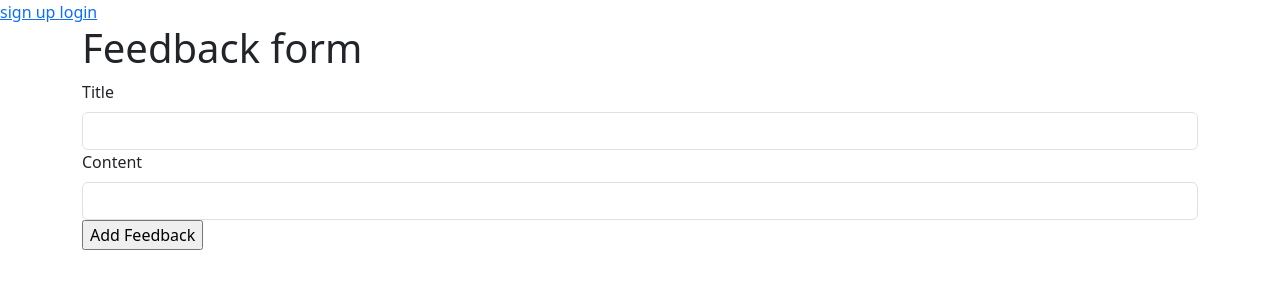
After one commit to mbouanik/flask_feedback, a Flask app: a page that uses templates/base.html in a window 1280 px wide. The commit adds this page. Shown: the top 300 px of the page. Run offline with Flask 3, Linux system fonts and the light colour scheme.

Commit message:
all routes added

```diff
--- a/forms.py
+++ b/forms.py
@@ -14,3 +14,8 @@ class LoginForm(FlaskForm):
     username = StringField("Username", validators=[InputRequired()])
     password = PasswordField("Password", validators=[InputRequired()])
     submit = SubmitField("Login")
+
+class FeedbackForm(FlaskForm):
+    title = StringField("Title")
+    content = StringField("Content")
+    submit = SubmitField("Add Feedback")
--- a/routes.py
+++ b/routes.py
@@ -1,7 +1,7 @@
-from flask import Blueprint, flash, redirect, render_template, session
+from flask import Blueprint, redirect, render_template, session
 from init import db
-from models import User
-from forms import LoginForm, UserForm
+from models import Feedback, User
+from forms import FeedbackForm, LoginForm, UserForm
 
 
 app_routes = Blueprint("app_routes", __name__, template_folder="templates")
@@ -9,6 +9,8 @@ app_routes = Blueprint("app_routes", __name__, template_folder="templates")
 
 @app_routes.route("/")
 def home():
+    if session.get("user_id", None):
+        return redirect(f"/users/{session['user_id']}")
     return redirect("/register")
 
 @app_routes.route("/register", methods=["GET", "POST"])
@@ -44,10 +46,48 @@ def secret(username):
     if session.get("user_id", None):
         user = db.get_or_404(User, username)
         return render_template("secret.html", user=user)
-    flash("Login first")
     return redirect("/register")
 
 @app_routes.route("/logout", methods=["POST"])
 def logout():
     session.pop("user_id")
     return redirect("/")
+
+@app_routes.route("/users/<username>/delete", methods=["POST"])
+def delete_user(username):
+    user = db.get_or_404(User, username)
+    if user and session["user_id"] == user.username:
+        db.session.delete(user)
+        db.session.commit()
+    return redirect('/')
+
+@app_routes.route("/users/<username>/add", methods=["GET", "POST"])
+def add_feedback(username):
+    form = FeedbackForm()
+    if form.validate_on_submit():
+        feedback = Feedback()
+        form.populate_obj(feedback)
+        feedback.username=username
+        db.session.add(feedback)
+        db.session.commit()
+        return redirect("/")
+    return render_template("feedback_form.html", form=form)
+
+@app_routes.route("/feedback/<feedback_id>/update", methods=["GET","POST"])
+def edit_feedback(feedback_id):
+    feedback = db.get_or_404(Feedback, feedback_id)
+    form = FeedbackForm(obj=feedback)
+    if form.validate_on_submit() and session["user_id"] == feedback.username:
+        form.populate_obj(feedback)
+        db.session.add(feedback)
+        db.session.commit()
+        return redirect(f"/users/{session['user_id']}")
+    return render_template("feedback_form.html", form=form)
+
+@app_routes.route("/feedback/<feedback_id>/delete", methods=['POST'])
+def delete_feedback(feedback_id):
+    feedback = db.get_or_404(Feedback, feedback_id)
+    if feedback and session["user_id"] == feedback.username:
+        db.session.delete(feedback)
+        db.session.commit()
+    return redirect(f"/users/{session['user_id']}")
--- a/templates/base.html
+++ b/templates/base.html
@@ -11,6 +11,7 @@
         <form action="/logout" method="POST">
             <button class="link">logout</button>
         </form>
+        <a href="/users/{{ session['user_id'] }}/add ">Add FeedBack </a>
         {% else %}
         <a href="/register"> sign up </a>
         <a href="/login">login</a>
--- /dev/null
+++ b/templates/feedback_form.html
@@ -0,0 +1,15 @@
+{% extends "base.html" %} {% block title %} Home {% endblock %}
+{% block content %}
+<div class="container">
+
+<h1>Feedback form</h1>
+<form action="" method="POST">
+    {{ form.csrf_token }}
+    {{ form.title.label(class="form-label") }} {{ form.title(class="form-control") }}
+    {{ form.content.label(class="form-label") }} {{ form.content(class="form-control") }}
+
+    {{ form.submit}}
+</form>
+</div>
+
+{% endblock %}
```
Also changed, not shown: models.py (+17 -2 lines), templates/secret.html (+8 -0 lines).
